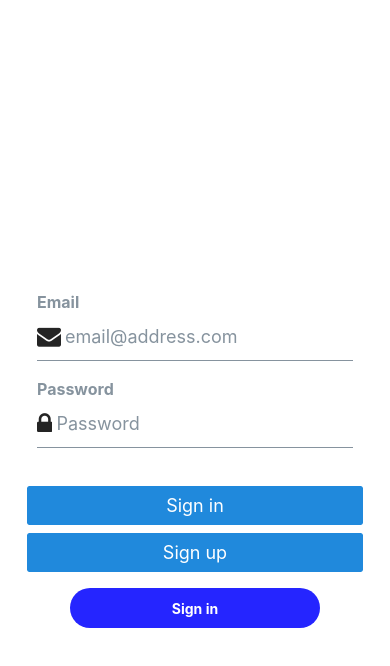
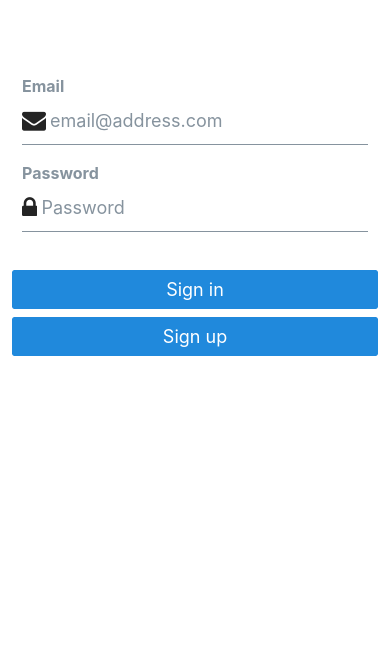
Before and after one commit to TateruNakayama/track-link-app, a React Native app: screen / in a window 390 px wide. Shown: the top 666 px of the page. Built offline with nearby package versions, Linux system fonts and the light colour scheme; no server answers.

Commit message:
Revert "[UPDATE] サインインボタンのアラート表示を追加"

```diff
--- a/App.tsx
+++ b/App.tsx
@@ -2,10 +2,8 @@ import { useState, useEffect } from 'react'
 import { supabase } from './lib/supabase'
 import Auth from './components/Auth'
 import Account from './components/Account'
+import { View } from 'react-native'
 import { Session } from '@supabase/supabase-js'
-import { View, StyleSheet, Pressable, Text, } from 'react-native'
-
-// import=何を使うかを持ってくることを伝える
 
 export default function App() {
   const [session, setSession] = useState<Session | null>(null)
@@ -20,38 +18,9 @@ export default function App() {
     })
   }, [])
 
-  const styles = StyleSheet.create({
-    container: {
-        flex: 1,
-        justifyContent: "center",
-        alignItems: "center",
-    },
-    buttonStyle: {
-        backgroundColor: "#2525ff",
-        width: 250,
-        height: 40,
-        alignItems: "center",
-        justifyContent: "center",
-        borderRadius: 50
-    },
-    buttonText: {
-        color: "white",
-        fontWeight: "bold"
-    }
-});
-    // const=宣言CSS
-
-
   return (
-    <View style={styles.container}>
+    <View>
       {session && session.user ? <Account key={session.user.id} session={session} /> : <Auth />}
-      <Pressable
-                style={styles.buttonStyle}
-                onPress={ () => alert("ボタンが押されました") }
-            >
-                <Text style={styles.buttonText}>Sign in</Text>
-            </Pressable>
     </View>
-    // View=出力
   )
 }
```
